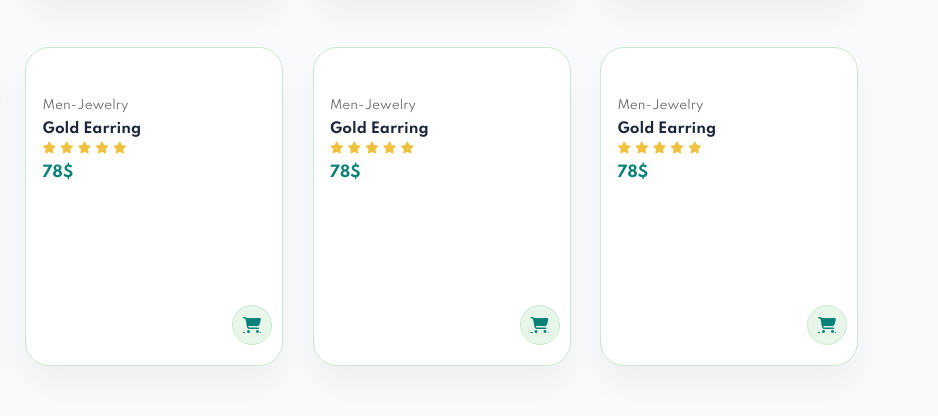
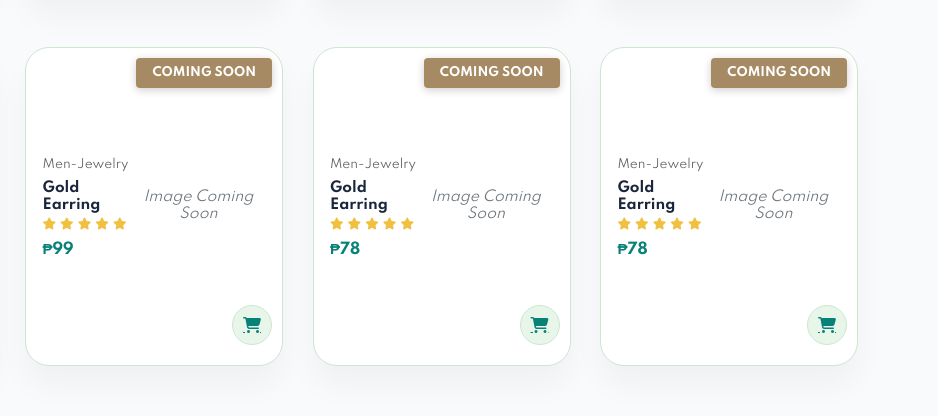
Before and after one commit to klatz-web/vonsimple-web, a website: page index.html in a window 1280 px wide. Shown: the part 3262-3678 px from the top of the page, 342-1280 px from the left. Drawn offline with Linux system fonts and the light colour scheme.

Commit message:
Add COMING SOON badges to products with missing images
- Add COMING SOON badge to products n6, n7, n8 with missing images
- Add onerror handler to hide missing images and show placeholder
- Fix prices for n7 and n8 from $ to ₱ for consistency
- Add CSS styling for coming-soon badge and no-image state
- Improve user experience for products not yet available

```diff
--- a/index.html
+++ b/index.html
@@ -322,8 +322,9 @@
                 <i class="fa-solid fa-cart-shopping"></i>
             </a>
         </div>
-        <div class="pro">
-            <img src="img/products/n6.png" alt="">
+        <div class="pro coming-soon">
+            <img src="img/products/n6.png" alt="" onerror="this.style.display='none'; this.parentElement.classList.add('no-image');">
+            <div class="coming-soon-badge">COMING SOON</div>
             <div class="des">
                 <span>Men-Jewelry</span>
                 <h5>Gold Earring</h5>
@@ -334,14 +335,15 @@
                 <i class="fa-solid fa-star"></i>
                 <i class="fa-solid fa-star"></i>
                 </div>
-                <h4>78$</h4>
+                <h4>₱99</h4>
             </div>
             <a href="#" class="cart">
                 <i class="fa-solid fa-cart-shopping"></i>
             </a>
         </div>
-        <div class="pro">
-            <img src="img/products/n7.png" alt="">
+        <div class="pro coming-soon">
+            <img src="img/products/n7.png" alt="" onerror="this.style.display='none'; this.parentElement.classList.add('no-image');">
+            <div class="coming-soon-badge">COMING SOON</div>
             <div class="des">
                 <span>Men-Jewelry</span>
                 <h5>Gold Earring</h5>
@@ -352,14 +354,15 @@
                 <i class="fa-solid fa-star"></i>
                 <i class="fa-solid fa-star"></i>
                 </div>
-                <h4>78$</h4>
+                <h4>₱78</h4>
             </div>
             <a href="#" class="cart">
                 <i class="fa-solid fa-cart-shopping"></i>
             </a>
         </div>
-        <div class="pro">
-            <img src="img/products/n8.png" alt="">
+        <div class="pro coming-soon">
+            <img src="img/products/n8.png" alt="" onerror="this.style.display='none'; this.parentElement.classList.add('no-image');">
+            <div class="coming-soon-badge">COMING SOON</div>
             <div class="des">
                 <span>Men-Jewelry</span>
                 <h5>Gold Earring</h5>
@@ -370,7 +373,7 @@
                 <i class="fa-solid fa-star"></i>
                 <i class="fa-solid fa-star"></i>
                 </div>
-                <h4>78$</h4>
+                <h4>₱78</h4>
             </div>
             <a href="#" class="cart">
                 <i class="fa-solid fa-cart-shopping"></i>
--- a/style.css
+++ b/style.css
@@ -526,6 +526,42 @@ button.white {
     text-align: center;
     padding: 40px;
     color: #6c757d;
+}
+
+/* Coming Soon Badge Styling */
+.coming-soon {
+    position: relative;
+}
+
+.coming-soon-badge {
+    position: absolute;
+    top: 10px;
+    right: 10px;
+    background: #A68A64;
+    color: white;
+    padding: 8px 16px;
+    border-radius: 4px;
+    font-size: 12px;
+    font-weight: 700;
+    text-transform: uppercase;
+    z-index: 10;
+    box-shadow: 0 2px 8px rgba(0, 0, 0, 0.2);
+}
+
+.no-image {
+    background: #f8f9fa;
+    display: flex;
+    align-items: center;
+    justify-content: center;
+    min-height: 250px;
+    border-radius: 4px;
+}
+
+.no-image::after {
+    content: 'Image Coming Soon';
+    color: #6c757d;
+    font-size: 14px;
+    font-style: italic;
 }
 
 .rejected-message {
```
